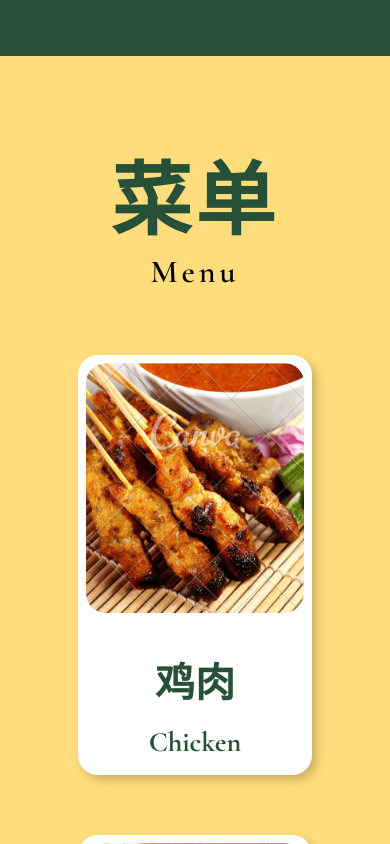
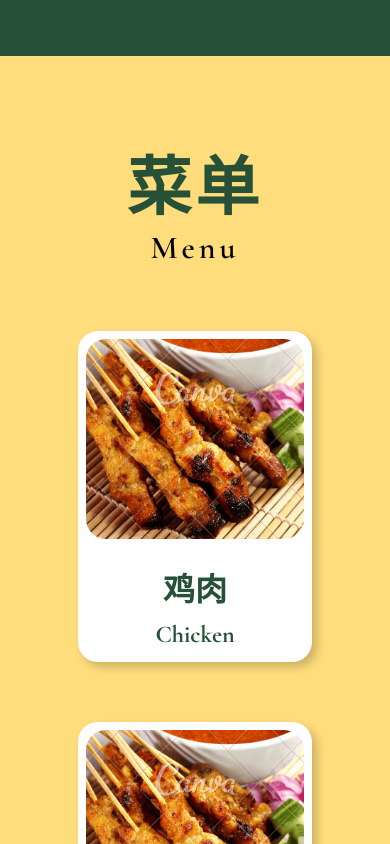
Before and after one commit to nalliethan/popo-satay-seremban, a React (Vite) app: page / in a window 390 px wide. Shown: the part 820-1664 px from the top of the page. Built offline with nearby package versions, Linux system fonts and the light colour scheme; a web font is replaced by a local one.

Commit message:
CSS styling for mobile device.

```diff
--- a/src/components/Contact/Contact.css
+++ b/src/components/Contact/Contact.css
@@ -112,6 +112,10 @@
         grid-template-columns: repeat(1,1fr);
     }
 
+    .contact-list{
+        padding-inline:10px;
+    }
+
     .contact-title .contact-icon{
         font-size: 2rem;
         margin-bottom: 0;
--- a/src/components/Contact/Contact.jsx
+++ b/src/components/Contact/Contact.jsx
@@ -18,14 +18,14 @@
         {
           id:2,
           icon: FaPhone,
-          title: 'Phone',
+          title: 'Contact',
           lines: ['011-3798 2686 (Mok)',
           '017-227 9039 (Ms Teo)'],
           links: ['https://wa.me/601137982686','https://wa.me/60172279039']
         },
         {
           id:3,
-          title:'Contact',
+          title:'Business Hours',
           icon: FaRegClock,
           lines: ['Wednesday & Saturday', '16:00 - 21:00'],
       },
--- a/src/components/Hero/Hero.css
+++ b/src/components/Hero/Hero.css
@@ -99,3 +99,10 @@
         display: none;
     }
 }
+
+
+@media (max-width:500px){
+    .hero-left img{
+        width: 80%;
+    }
+}
--- a/src/components/Menu/Menu.css
+++ b/src/components/Menu/Menu.css
@@ -75,4 +75,18 @@
         grid-template-columns: repeat(1,1fr);
         gap: 60px;
     }
+
+    .menuItems img{
+        height: 200px;
+        margin-bottom: 20px;
+    }
+
+    .item p.text-ch{
+        font-size: 2rem;
+    }
+
+    .item p{
+        font-size: 1.5rem;
+        padding-block: 5px;
+    }
 }
--- a/src/index.css
+++ b/src/index.css
@@ -33,3 +33,11 @@
 .text-ch{
   font-family: "Ma Shan Zheng", cursive;
 }
+
+
+
+@media (max-width:500px){
+  .container h2 .text-ch{
+    font-size: 4rem;
+  }
+}
```
Also changed, not shown: src/assets/menu-3.jpg.
